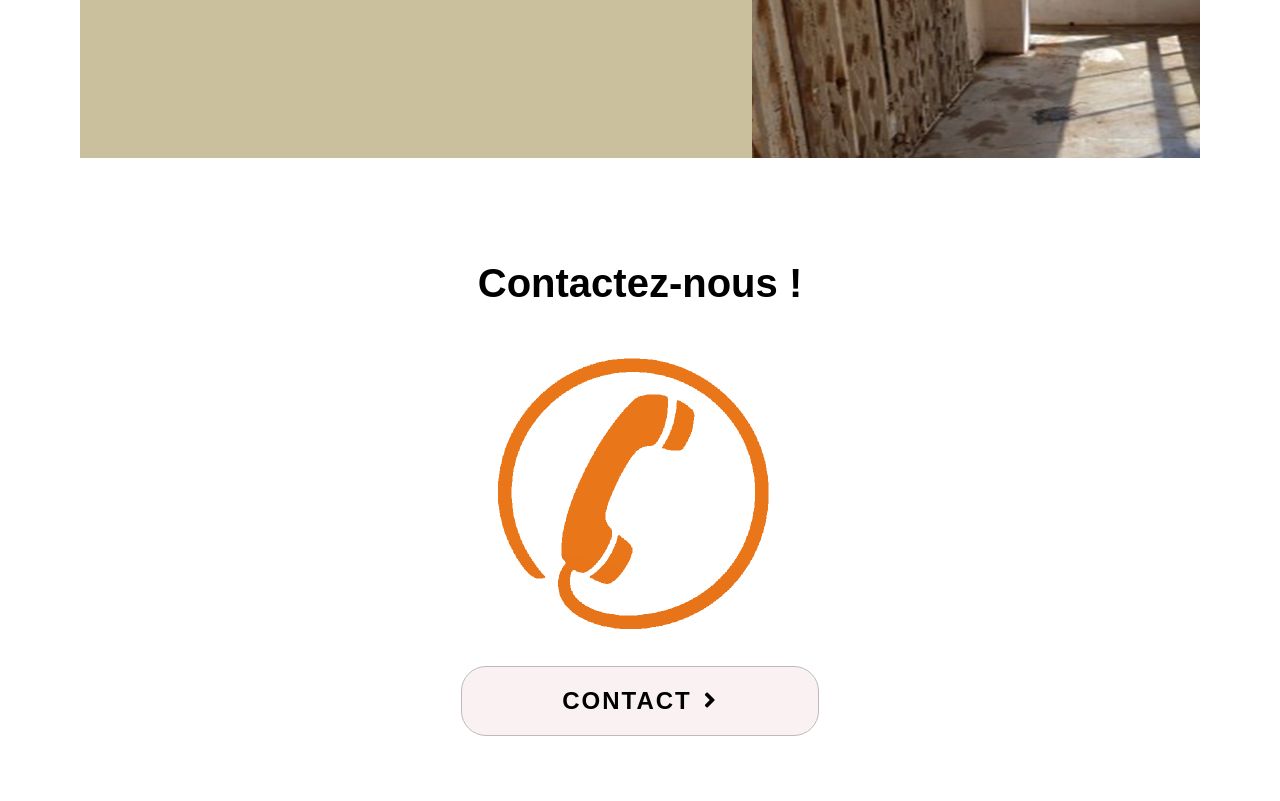
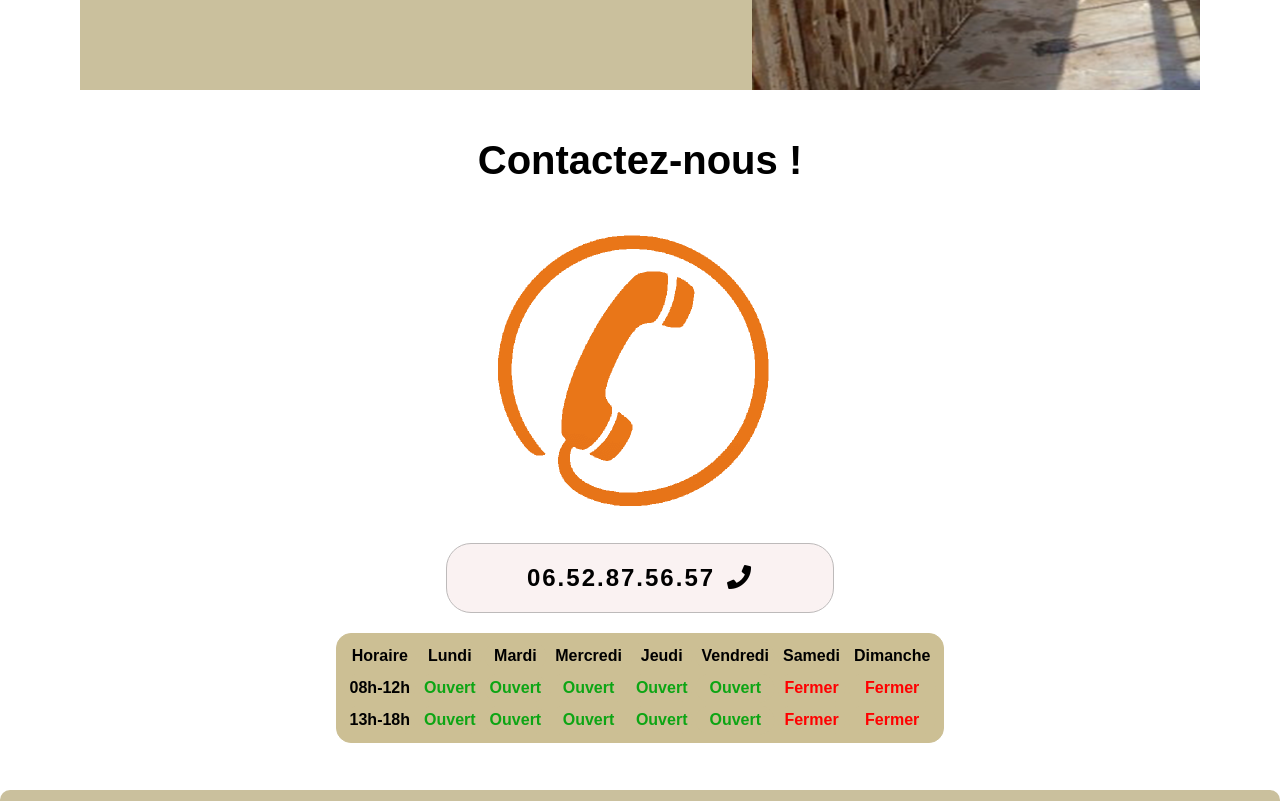
Before and after one commit to Audebert96Adamo/projet-entreprise-de-debarras, a plain HTML site: page index.html in a window 1280 px wide. Shown: the part 1660-2461 px from the top of the page. Drawn offline with Linux system fonts and the light colour scheme; a web font is replaced by a local one.

Commit message:
third save of project-1

```diff
--- a/index.html
+++ b/index.html
@@ -20,7 +20,14 @@
         <li><a href="#Accueil">Accueil</a></li>
         <li><a href="#Q-s-n">Qui sommes-nous ?</a></li>
         <li><a href="#Services">Services</a></li>
-        <li><a href="./contact.html">contact</a></li>
+        <li>
+          <a href="#Planning">Horaire <i class="fa fa-phone"></i></a>
+        </li>
+        <li>
+          <a href="./contact.html"
+            >contact <i class="fa fa-envelope" aria-hidden="true"></i
+          ></a>
+        </li>
       </ul>
     </nav>
 
@@ -68,13 +75,49 @@
       <div class="img-section-2"></div>
     </section>
 
-    <section class="contact-style">
+    <section class="contact-style" id="Planning">
       <div class="contact-container">
         <h3>Contactez-nous !</h3>
         <div class="img-contact"></div>
         <button>
-          <a href="./contact.html">Contact<i class="fas fa-angle-right"></i></a>
+          <a href="tel:0652879357">06.52.87.56.57<i class="fa fa-phone"></i></a>
         </button>
+        <table class="schedule">
+          <thead>
+            <tr>
+              <th>Horaire</th>
+              <th>Lundi</th>
+              <th>Mardi</th>
+              <th>Mercredi</th>
+              <th>Jeudi</th>
+              <th>Vendredi</th>
+              <th>Samedi</th>
+              <th>Dimanche</th>
+            </tr>
+          </thead>
+          <tbody>
+            <tr>
+              <th>08h-12h</th>
+              <th class="open">Ouvert</th>
+              <th class="open">Ouvert</th>
+              <th class="open">Ouvert</th>
+              <th class="open">Ouvert</th>
+              <th class="open">Ouvert</th>
+              <th class="close">Fermer</th>
+              <th class="close">Fermer</th>
+            </tr>
+            <tr>
+              <th>13h-18h</th>
+              <th class="open">Ouvert</th>
+              <th class="open">Ouvert</th>
+              <th class="open">Ouvert</th>
+              <th class="open">Ouvert</th>
+              <th class="open">Ouvert</th>
+              <th class="close">Fermer</th>
+              <th class="close">Fermer</th>
+            </tr>
+          </tbody>
+        </table>
       </div>
     </section>
 
--- a/style.css
+++ b/style.css
@@ -6,11 +6,17 @@
   list-style: none;
   text-decoration: none;
   font-family: 'Kdam Thmor Pro', sans-serif;
+  scroll-behavior: smooth;
 }
+.nav-style-contact,
 .nav-style {
   display: grid;
   grid-template-columns: 30% 70%;
   align-items: center;
+  position: fixed;
+  z-index: 2;
+  width: 100%;
+  background: rgb(255, 255, 255);
 }
 .nav-style ul, .nav-style h1 {
   display: flex;
@@ -121,7 +127,7 @@ section {
 }
 button {
   margin: 30px 0 20px 0;
-  padding: 20px 50px;
+  padding: 20px 30px;
   border: 1px solid rgb(189, 186, 186);
   background:  rgb(250, 242, 242);
   text-transform: uppercase;
@@ -146,6 +152,20 @@ button:hover {
 }
 .fas, .fa {
   margin: 0 0 0 12px;
+}
+.schedule,
+.schedule th {
+  border: 1px solid rgb(204, 191, 148);
+  background: rgb(204, 191, 148);
+  border-radius: 15px;
+  padding: 5px;
+  text-align: center;
+}
+.open {
+  color: rgb(13, 165, 20);
+}
+.close {
+  color: red;
 }
 footer {
   background: rgb(202, 192, 157);
```
Also changed, not shown: project-plan.txt.
